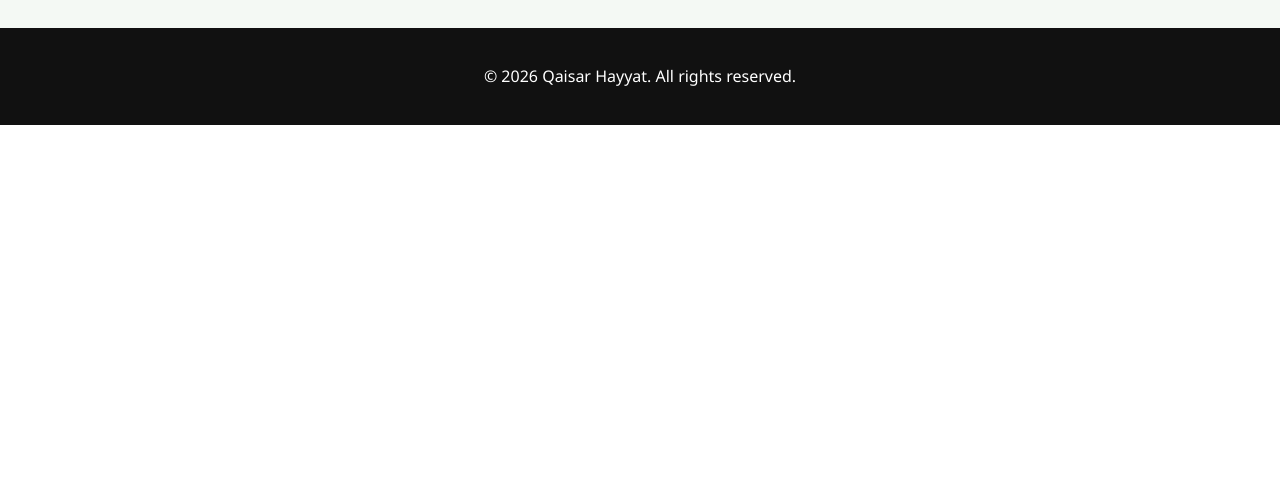
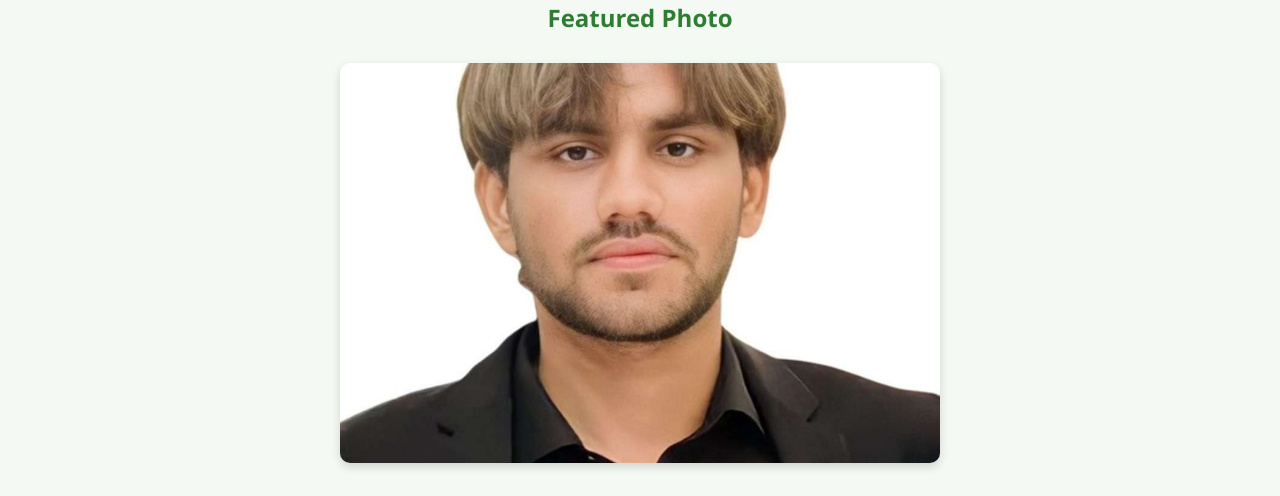
Before and after one commit to qaisarrespbg-bot/Qaisar-Hayyat-qsh, a plain HTML site: page index.html in a window 1280 px wide. Shown: the part 2867-3363 px from the top of the page. Before the commit the page ends 2992 px from the top, so only its background shows below. Drawn offline with Linux system fonts and the light colour scheme.

Commit message:
Update index.html

```diff
--- a/index.html
+++ b/index.html
@@ -140,8 +140,15 @@
         <p>For scholarship assistance, research collaboration, or commercial inquiries, contact me below:</p>
         <div class="contact-details">
             <p><i class="fas fa-envelope"></i> qaisarhayyat2@gmail.com, qaisar.res.pbg@pu.edu.pk</p>
-            <p><i class="fas fa-map-marker-alt"></i> Lahore /chak no 17 GD Okara, Pakistan</p>
+            <p><i class="fas fa-map-marker-alt"></i> University of the Punjab, Lahore, New campus</p>
             <div class="social-links" style="margin-top: 15px;">
+                <!-- Additional Photo Section -->
+<section class="container bg-light" style="text-align: center; padding: 30px 10%;">
+    <h2>Featured Photo</h2>
+    <div style="max-width: 600px; margin: 0 auto;">
+        <img src="qaisar passport image (1).jpg" alt="Qaisar Hayyat Research" style="width: 100%; max-height: 400px; object-fit: cover; border-radius: 10px; box-shadow: 0 4px 10px rgba(0,0,0,0.15);">
+    </div>
+</section>
     <!-- YouTube Channel -->
     <a href="https://www.youtube.com/@Qaisarhayyat17" target="_blank" style="margin-right: 15px; color: #ff0000; font-size: 1.5rem; text-decoration: none;">
         <i class="fab fa-youtube"></i>
```
